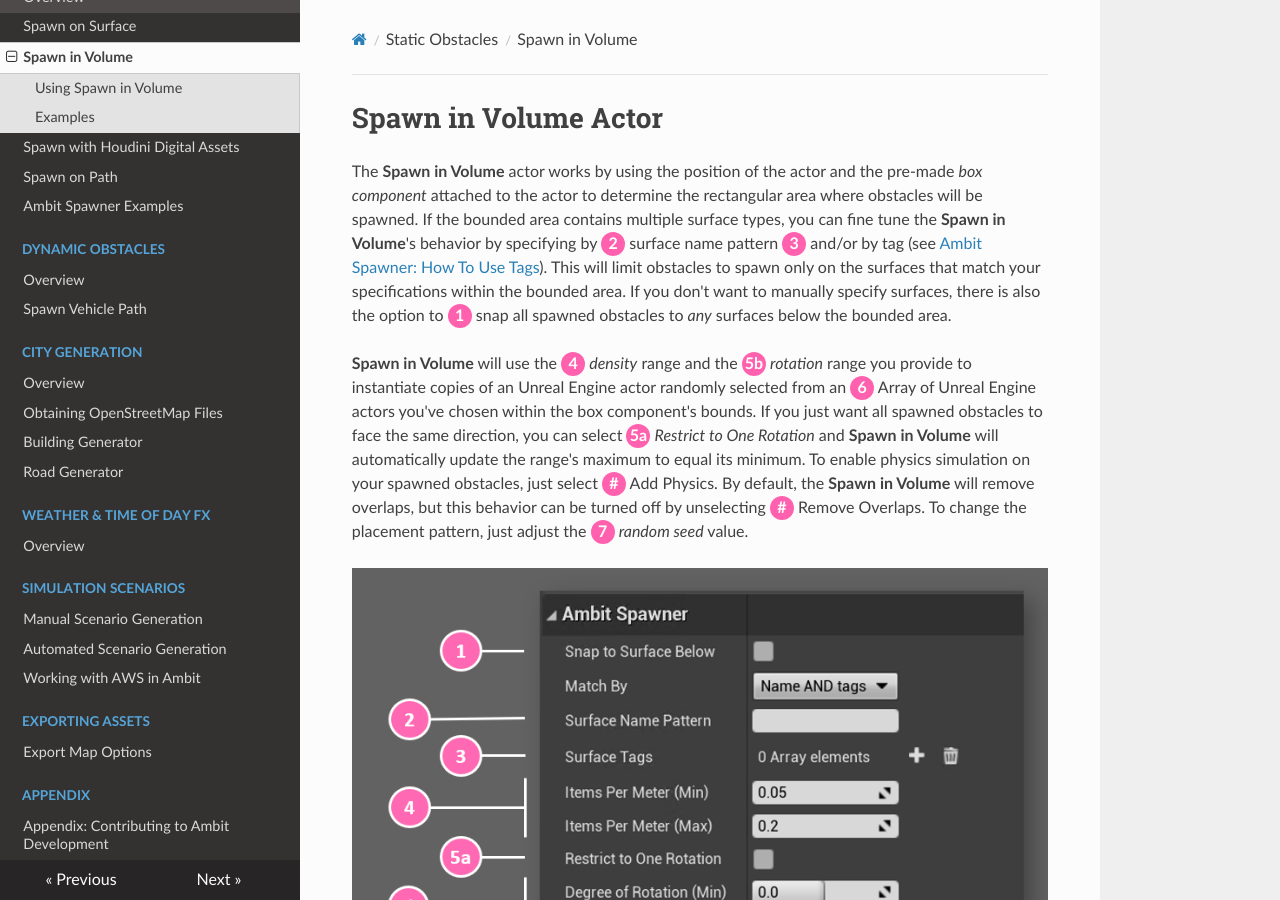
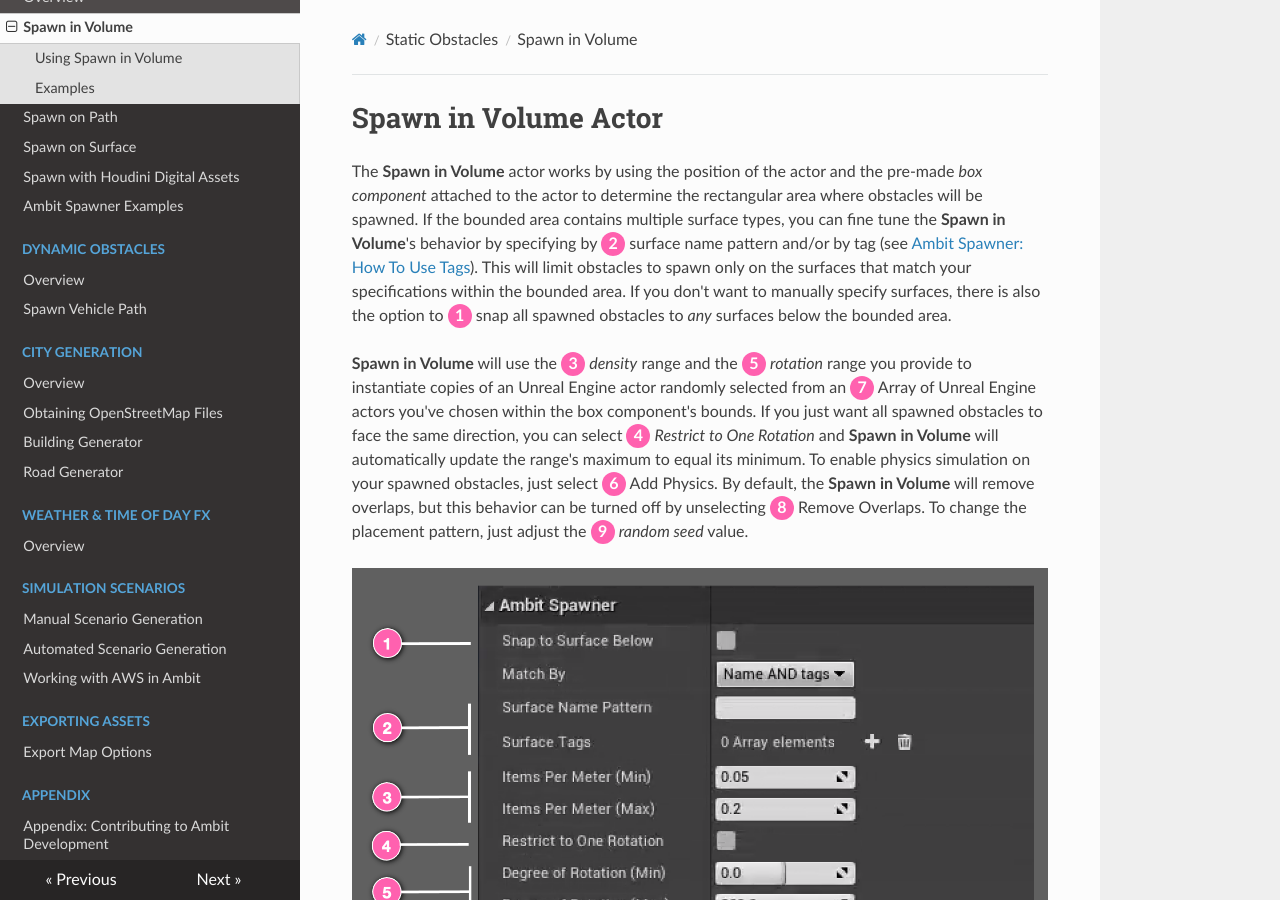
Before and after one commit to aws-samples/aws-ambit-scenario-designer-ue4, an MkDocs documentation site: the page built from docs/user-guide/docs-source/spawn-in-volume.md, in a window 1280 px wide and 900 px high. Built offline with MkDocs 1.6.1, drawn with Linux system fonts in a browser that asks for light colours; nearby versions of some CDN libraries.

Commit message:
Update screenshots in user guide with latest UI
- UI Images for Volume an Surface spawners has been updated along with
relevant changes to text.
- Order of spawner in user guide has been updated to match the order of
actors in UE.

```diff
--- a/docs/user-guide/docs-source/spawn-in-volume.md
+++ b/docs/user-guide/docs-source/spawn-in-volume.md
@@ -1,10 +1,8 @@
 # Spawn in Volume Actor
 
-<TODO: Update UI image to reflect new interface>
+The **Spawn in Volume** actor works by using the position of the actor and the pre-made _box component_ attached to the actor to determine the rectangular area where obstacles will be spawned. If the bounded area contains multiple surface types, you can fine tune the **Spawn in Volume**'s behavior by specifying by <number-badge>2</number-badge> surface name pattern and/or by tag (see [Ambit Spawner: How To Use Tags](/spawner-parent/#how-to-use-tags)). This will limit obstacles to spawn only on the surfaces that match your specifications within the bounded area. If you don't want to manually specify surfaces, there is also the option to <number-badge>1</number-badge> snap all spawned obstacles to _any_ surfaces below the bounded area.
 
-The **Spawn in Volume** actor works by using the position of the actor and the pre-made _box component_ attached to the actor to determine the rectangular area where obstacles will be spawned. If the bounded area contains multiple surface types, you can fine tune the **Spawn in Volume**'s behavior by specifying by <number-badge>2</number-badge> surface name pattern <number-badge>3</number-badge> and/or by tag (see [Ambit Spawner: How To Use Tags](/spawner-parent/#how-to-use-tags)). This will limit obstacles to spawn only on the surfaces that match your specifications within the bounded area. If you don't want to manually specify surfaces, there is also the option to <number-badge>1</number-badge> snap all spawned obstacles to _any_ surfaces below the bounded area.
-
-**Spawn in Volume** will use the <number-badge>4</number-badge> _density_ range and the <number-badge>5b</number-badge> _rotation_ range you provide to instantiate copies of an Unreal Engine actor randomly selected from an <number-badge>6</number-badge> Array of Unreal Engine actors you've chosen within the box component's bounds. If you just want all spawned obstacles to face the same direction, you can select <number-badge>5a</number-badge> _Restrict to One Rotation_ and **Spawn in Volume** will automatically update the range's maximum to equal its minimum. To enable physics simulation on your spawned obstacles, just select <number-badge>#</number-badge> Add Physics. By default, the **Spawn in Volume** will remove overlaps, but this behavior can be turned off by unselecting <number-badge>#</number-badge> Remove Overlaps. To change the placement pattern, just adjust the <number-badge>7</number-badge> _random seed_ value.
+**Spawn in Volume** will use the <number-badge>3</number-badge> _density_ range and the <number-badge>5</number-badge> _rotation_ range you provide to instantiate copies of an Unreal Engine actor randomly selected from an <number-badge>7</number-badge> Array of Unreal Engine actors you've chosen within the box component's bounds. If you just want all spawned obstacles to face the same direction, you can select <number-badge>4</number-badge> _Restrict to One Rotation_ and **Spawn in Volume** will automatically update the range's maximum to equal its minimum. To enable physics simulation on your spawned obstacles, just select <number-badge>6</number-badge> Add Physics. By default, the **Spawn in Volume** will remove overlaps, but this behavior can be turned off by unselecting <number-badge>8</number-badge> Remove Overlaps. To change the placement pattern, just adjust the <number-badge>9</number-badge> _random seed_ value.
 
 ![Spawn in Volume annotated UI](./images/spawn-in-volume/AmbitSpawnerBounding_UI.png)
 
--- a/docs/user-guide/mkdocs.yml
+++ b/docs/user-guide/mkdocs.yml
@@ -6,10 +6,10 @@ nav:
         - Setup: setup.md
     - Static Obstacles:
         - Overview: spawner-parent.md
+        - Spawn in Volume: spawn-in-volume.md
+        - Spawn on Path: spawn-on-path.md
         - Spawn on Surface: spawn-on-surface.md
-        - Spawn in Volume: spawn-in-volume.md
         - Spawn with Houdini Digital Assets: spawn-with-houdini.md
-        - Spawn on Path: spawn-on-path.md
         - Ambit Spawner Examples: spawner-examples.md
     - Dynamic Obstacles:
         - Overview: spawn-vehicle-path-parent.md
```
Also changed, not shown: docs/user-guide/docs-source/spawn-on-surface.md (+1 -3 lines), docs/user-guide/docs-source/images/home/PlaceActors.png, docs/user-guide/docs-source/images/spawn-in-volume/AmbitSpawnerBounding_UI.png, docs/user-guide/docs-source/images/spawn-on-surface/AmbitSpawner_UI.png.
